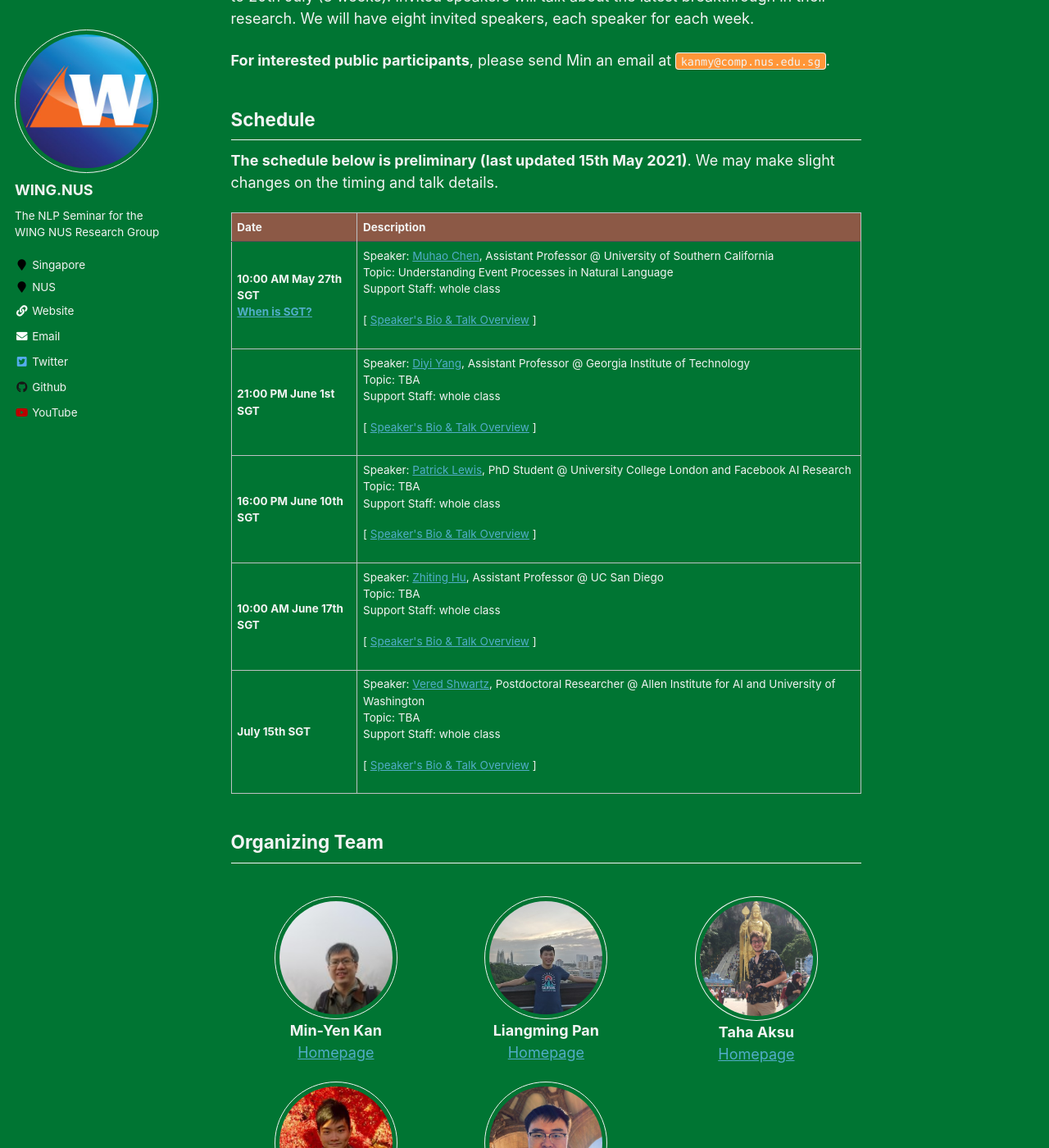
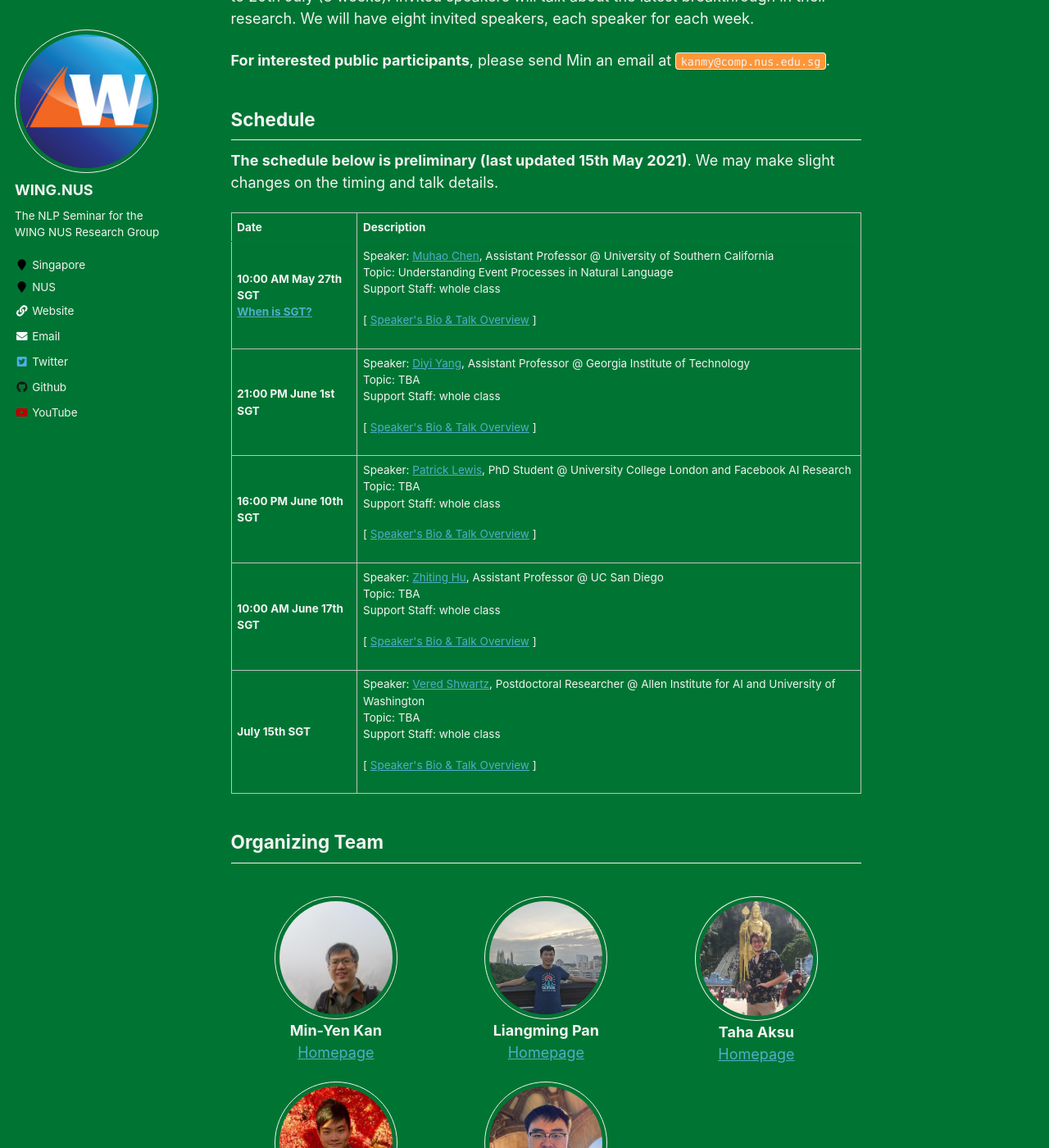
Before and after one commit to WING-NUS/nlp-seminar, a Jekyll site: the page built from _pages/about.md, in a window 1280 px wide and 1400 px high, scrolled down 205 px. Shown: the whole window at 82% size. Built offline with Jekyll 4.4.1, drawn with Linux system fonts in a browser that asks for light colours.

Commit message:
change table color

```diff
--- a/_sass/_tables.scss
+++ b/_sass/_tables.scss
@@ -16,7 +16,7 @@ table {
 }
 
 thead {
-  background-color: #8C5946;
+  background-color: #007533;
   border-bottom: 1px solid $dark-gray;
 }
 
```
